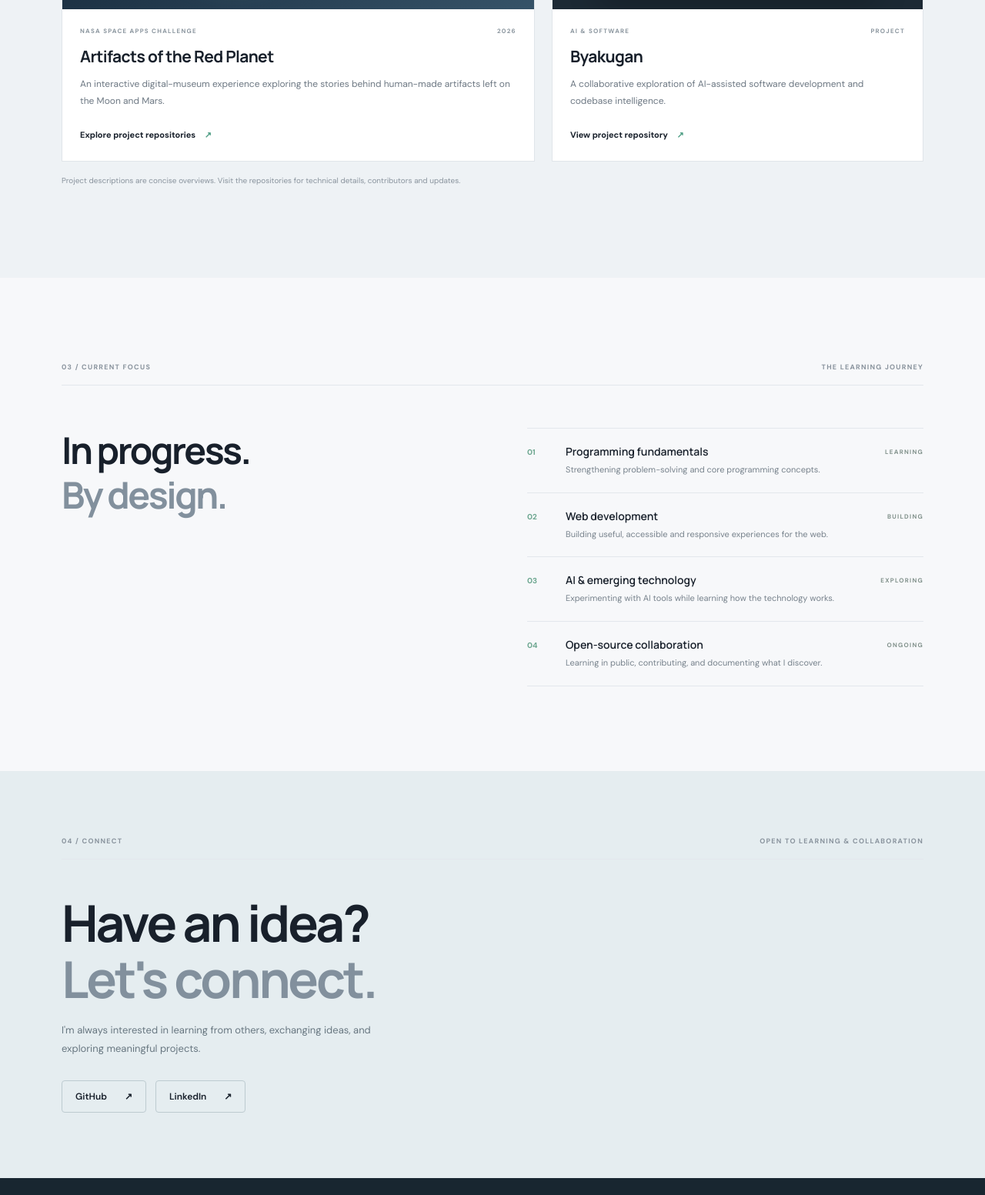
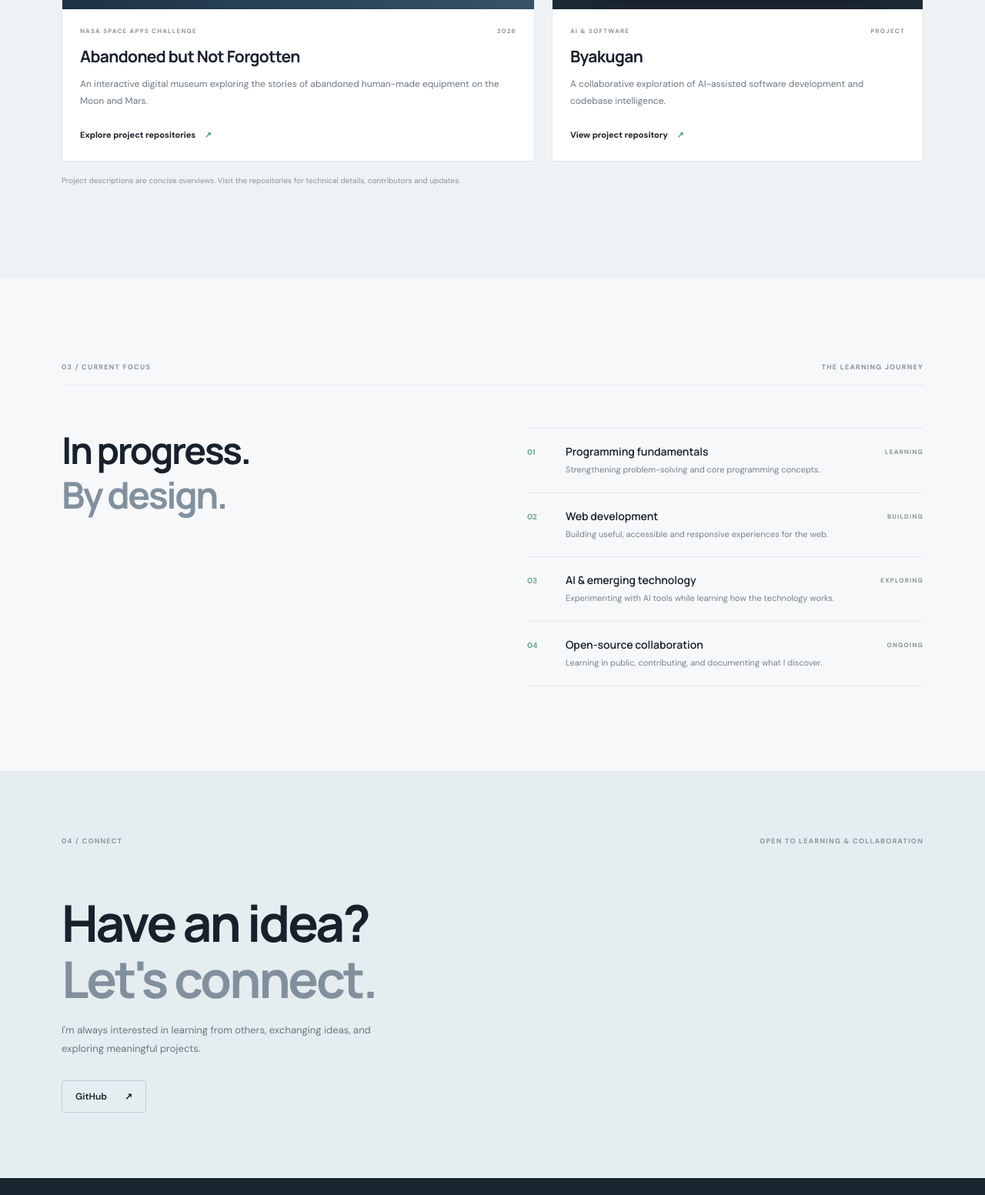
Before and after one commit to Naran121x/naran121x.github.io, a plain HTML site: page index.html in a window 1280 px wide. Shown: the part 1956-3509 px from the top of the page at 77% size. Drawn offline with Linux system fonts and the light colour scheme.

Commit message:
Refine project title and remove unverified social link

```diff
--- a/index.html
+++ b/index.html
@@ -78,7 +78,7 @@
       <div class="section-label"><span>02 / SELECTED WORK</span><span>PROJECTS & EXPERIMENTS</span></div>
       <div class="section-heading"><h2>Things I've <span>worked on.</span></h2><p>A selection of projects and experiments. More will find their way here as I keep building.</p></div>
       <div class="project-grid">
-        <article class="project-card project-featured"><div class="project-top"><span class="project-index">01 — SPACE & STORYTELLING</span><span class="project-arrow">↗</span></div><div class="project-art space-art"><div class="planet planet-a"></div><div class="planet planet-b"></div><div class="starfield">✦　 ·　　 ✧　　 ·　 ✦</div><span>THE EVERESTIANS</span></div><div class="project-info"><div class="project-meta"><span>NASA SPACE APPS CHALLENGE</span><span>2026</span></div><h3>Artifacts of the Red Planet</h3><p>An interactive digital-museum experience exploring the stories behind human-made artifacts left on the Moon and Mars.</p><a href="https://github.com/Naran121x?tab=repositories" target="_blank" rel="noopener noreferrer" class="project-link">Explore project repositories <span>↗</span></a></div></article>
+        <article class="project-card project-featured"><div class="project-top"><span class="project-index">01 — SPACE & STORYTELLING</span><span class="project-arrow">↗</span></div><div class="project-art space-art"><div class="planet planet-a"></div><div class="planet planet-b"></div><div class="starfield">✦　 ·　　 ✧　　 ·　 ✦</div><span>THE EVERESTIANS</span></div><div class="project-info"><div class="project-meta"><span>NASA SPACE APPS CHALLENGE</span><span>2026</span></div><h3>Abandoned but Not Forgotten</h3><p>An interactive digital museum exploring the stories of abandoned human-made equipment on the Moon and Mars.</p><a href="https://github.com/Naran121x?tab=repositories" target="_blank" rel="noopener noreferrer" class="project-link">Explore project repositories <span>↗</span></a></div></article>
         <article class="project-card"><div class="project-top"><span class="project-index">02 — DEVELOPER TOOLS</span><span class="project-arrow">↗</span></div><div class="project-art code-art"><div class="code-window"><div class="window-dots">● ● ●</div><div><em>const</em> ideas = <strong>"build"</strong>;</div><div><em>function</em> <b>create()</b> {</div><div class="indent">learn();</div><div class="indent">iterate();</div><div>}</div></div><span>EXPERIMENT / ITERATE</span></div><div class="project-info"><div class="project-meta"><span>AI & SOFTWARE</span><span>PROJECT</span></div><h3>Byakugan</h3><p>A collaborative exploration of AI-assisted software development and codebase intelligence.</p><a href="https://github.com/Enow-brenda/Byakugan" target="_blank" rel="noopener noreferrer" class="project-link">View project repository <span>↗</span></a></div></article>
       </div>
       <p class="project-footnote">Project descriptions are concise overviews. Visit the repositories for technical details, contributors and updates.</p>
@@ -86,7 +86,7 @@
 
     <section class="section wrap" id="journey"><div class="section-label"><span>03 / CURRENT FOCUS</span><span>THE LEARNING JOURNEY</span></div><div class="journey-grid"><h2>In progress.<br><span>By design.</span></h2><div class="focus-list"><div class="focus-item"><span class="focus-number">01</span><div><h3>Programming fundamentals</h3><p>Strengthening problem-solving and core programming concepts.</p></div><span class="focus-status">LEARNING</span></div><div class="focus-item"><span class="focus-number">02</span><div><h3>Web development</h3><p>Building useful, accessible and responsive experiences for the web.</p></div><span class="focus-status">BUILDING</span></div><div class="focus-item"><span class="focus-number">03</span><div><h3>AI & emerging technology</h3><p>Experimenting with AI tools while learning how the technology works.</p></div><span class="focus-status">EXPLORING</span></div><div class="focus-item"><span class="focus-number">04</span><div><h3>Open-source collaboration</h3><p>Learning in public, contributing, and documenting what I discover.</p></div><span class="focus-status">ONGOING</span></div></div></div></section>
 
-    <section class="contact-section" id="contact"><div class="wrap contact-inner"><div class="section-label"><span>04 / CONNECT</span><span>OPEN TO LEARNING & COLLABORATION</span></div><h2>Have an idea?<br><span>Let's connect.</span></h2><p>I'm always interested in learning from others, exchanging ideas, and exploring meaningful projects.</p><div class="contact-links"><a href="https://github.com/Naran121x" target="_blank" rel="noopener noreferrer">GitHub <span>↗</span></a><a href="https://www.linkedin.com/" target="_blank" rel="noopener noreferrer">LinkedIn <span>↗</span></a></div></div></section>
+    <section class="contact-section" id="contact"><div class="wrap contact-inner"><div class="section-label"><span>04 / CONNECT</span><span>OPEN TO LEARNING & COLLABORATION</span></div><h2>Have an idea?<br><span>Let's connect.</span></h2><p>I'm always interested in learning from others, exchanging ideas, and exploring meaningful projects.</p><div class="contact-links"><a href="https://github.com/Naran121x" target="_blank" rel="noopener noreferrer">GitHub <span>↗</span></a></div></div></section>
   </main>
   <footer class="footer"><div class="wrap footer-inner"><a class="wordmark" href="#home">Naran<span>121x</span><i>.</i></a><span>© <span id="year"></span> Narayan Pathak. Built with curiosity.</span><a href="#home" class="back-top">BACK TO TOP ↑</a></div></footer>
   <script src="script.js"></script>
```
